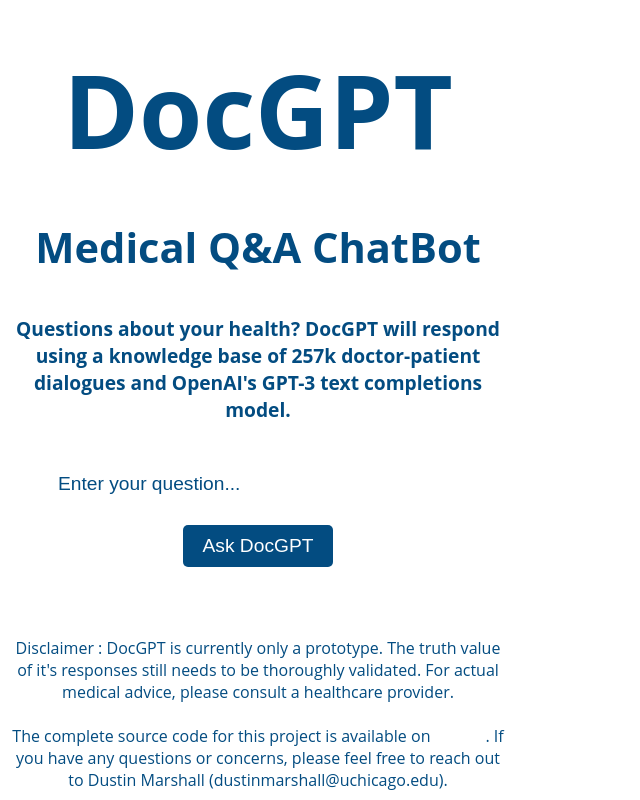
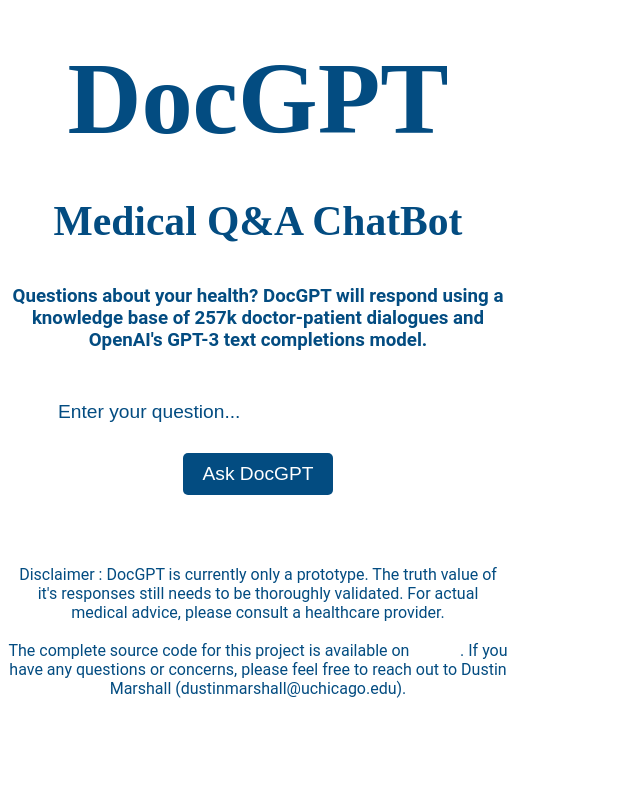
Before and after one commit to dustinmarshall/DocGPT, a Flask app: page / in a window 1280 px wide. Shown: the whole page, without its empty margins (0-640 px from the left). Run offline with Flask 2, Linux system fonts and the light colour scheme.

Commit message:
Update style.css

```diff
--- a/static/css/style.css
+++ b/static/css/style.css
@@ -1,7 +1,7 @@
 body {
     background-color: #ffffff;
     color: #034c81;
-    font-family: Open Sans;
+    font-family: Roboto;
     text-align: center;
     max-width: 500px;
     padding: 0;
@@ -9,6 +9,7 @@ body {
 
   h1 {
     font-size: 6.4em;
+    font-family: Montserrat;
     margin: 40px auto;
     max-width: 500px;
     padding: 0;
@@ -16,13 +17,7 @@ body {
 
   h2 {
     font-size: 2.6em;
-    margin: 40px auto;
-    max-width: 500px;
-    padding: 0;
-  }
-
-  h3 {
-    font-size: 1.2em;
+    font-family: Montserrat;
     margin: 40px auto;
     max-width: 500px;
     padding: 0;
```
